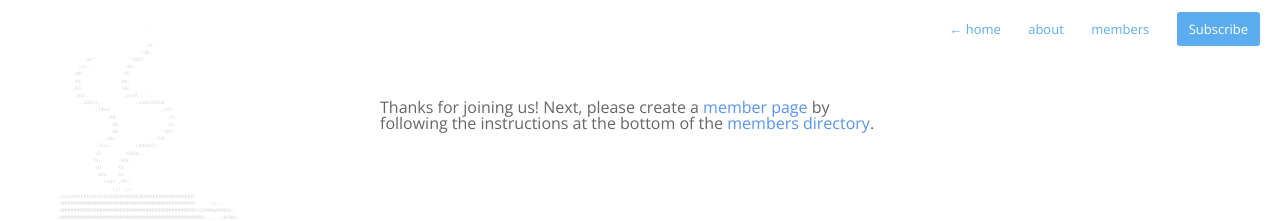
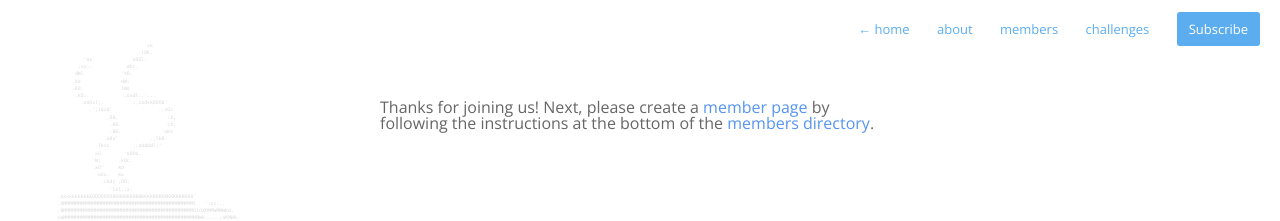
Before and after one commit to codeandcoffeelb/codeandcoffeelb.github.io, a Jekyll site: the page built from signedin.html, in a window 1280 px wide. Shown: the top 221 px of the page. Built offline with Jekyll 4.4.1, drawn with Linux system fonts in a browser that asks for light colours; nearby versions of some CDN libraries; Markdown is read by kramdown in place of the engine named in the settings.

Commit message:
add challenges to  navigation menu

```diff
--- a/_includes/navigation.html
+++ b/_includes/navigation.html
@@ -13,5 +13,8 @@
             <a href="/members/">members </a>
     {% endif %}
 
+    {% if page.url != "/challenges/" %}
+            <a href="/challenges/">challenges </a>
+    {% endif %}
     <a class="cta" href="{{ site.baseurl }}feed.xml">Subscribe</a>
 </nav>
```
